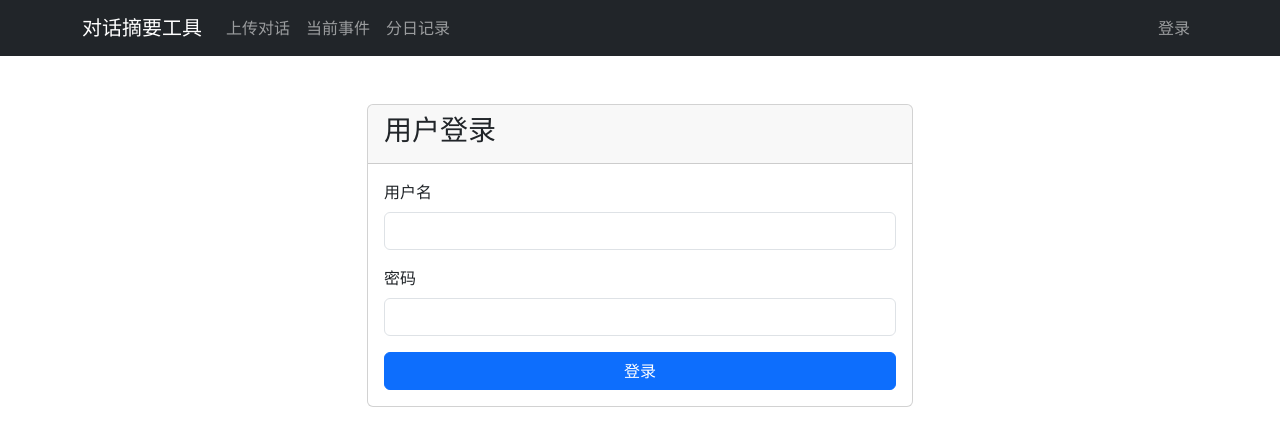
After one commit to JuruoMP/delta_web, a Flask app: page /login in a window 1280 px wide. The commit adds this page. Shown: the top 446 px of the page. Run offline with Flask 3, Linux system fonts and the light colour scheme.

Commit message:
Add login

```diff
--- a/app.py
+++ b/app.py
@@ -3,12 +3,12 @@ import json
 from flask import Flask, render_template, redirect, url_for, flash, request, jsonify
 from extensions import db
 from flask_wtf import FlaskForm
-from wtforms import TextAreaField, FileField, SubmitField
-from wtforms.validators import DataRequired
+from wtforms import TextAreaField, FileField, SubmitField, StringField, PasswordField
+from wtforms.validators import DataRequired, Length
 from datetime import datetime
 from dotenv import load_dotenv
 from services.llm_service import llm_service
-from models import Conversation, Event, Action, Memory
+from models import Conversation, Event, Action, Memory, User
 from services.db_service import add_conversation, get_all_conversations, clear_conversations, clear_all_data, get_latest_memory, add_memory
 
 from fake_data import fake_summary, fake_memory
@@ -24,13 +24,63 @@ app.config['SQLALCHEMY_TRACK_MODIFICATIONS'] = False
 
 db.init_app(app)
 
-# 表单定义
+# 登录表单
+class LoginForm(FlaskForm):
+    username = StringField('用户名', validators=[DataRequired(), Length(min=4, max=80)])
+    password = PasswordField('密码', validators=[DataRequired()])
+    submit = SubmitField('登录')
+
+# 上传表单
 class UploadForm(FlaskForm):
     conversation_text = TextAreaField('对话文本', validators=[DataRequired()])
     submit = SubmitField('提交处理')
 
+from functools import wraps
+from flask import session, g
+
+# 登录保护装饰器
+def login_required(f):
+    @wraps(f)
+    def decorated_function(*args, **kwargs):
+        if 'user_id' not in session:
+            flash('请先登录', 'warning')
+            return redirect(url_for('login'))
+        return f(*args, **kwargs)
+    return decorated_function
+
+# 加载当前用户
+@app.before_request
+def load_current_user():
+    if 'user_id' in session:
+        g.current_user = User.query.get(session['user_id'])
+    else:
+        g.current_user = None
+
+# 登录路由
+@app.route('/login', methods=['GET', 'POST'])
+def login():
+    if 'user_id' in session:
+        return redirect(url_for('index'))
+    form = LoginForm()
+    if form.validate_on_submit():
+        user = User.query.filter_by(username=form.username.data).first()
+        if user and user.check_password(form.password.data):
+            session['user_id'] = user.id
+            flash('登录成功！', 'success')
+            return redirect(url_for('index'))
+        flash('用户名或密码不正确', 'danger')
+    return render_template('login.html', form=form)
+
+# 登出路由
+@app.route('/logout')
+def logout():
+    session.pop('user_id', None)
+    flash('已成功登出', 'success')
+    return redirect(url_for('login'))
+
 # 路由
 @app.route('/', methods=['GET', 'POST'])
+@login_required
 def index():
     form = UploadForm()
     if form.validate_on_submit():
@@ -64,6 +114,7 @@ def index():
 
 
 @app.route('/current-event')
+@login_required
 def current_event():
     memory = get_latest_memory()
     event_list = []
@@ -80,6 +131,7 @@ def current_event():
 
 
 @app.route('/daily')
+@login_required
 def daily():
     # 查询所有对话并按日期分组
     conversations = get_all_conversations()
@@ -113,12 +165,15 @@ def daily():
     return render_template('daily.html', daily_conversations=daily_conversations)
 
 @app.route('/clear-database', methods=['POST'])
+@login_required
 def clear_database():
-    # 安全验证：仅在设置了CLEAR_DB_SECRET时检查请求头
-    clear_db_secret = os.getenv('CLEAR_DB_SECRET')
-    if clear_db_secret and request.headers.get('X-Secret-Key') != clear_db_secret:
-        print(f'Clear failed by key')
-        return jsonify({'status': 'error', 'message': 'Unauthorized'}), 401
+    # 检查是否为管理员用户
+    if g.current_user.username != 'admin':
+        return jsonify({'status': 'error', 'message': '权限不足，只有管理员可以清空数据库'}), 403
+    # 验证确认参数
+    confirm_admin = request.form.get('confirmAdmin')
+    if confirm_admin != 'admin':
+        return jsonify({'status': 'error', 'message': '请输入正确的确认信息'}), 400
 
     try:
         # 删除所有数据
@@ -134,9 +189,39 @@ def clear_database():
         db.session.rollback()
         return jsonify({'status': 'error', 'message': str(e)}), 500
 
+# 清空数据库确认页面路由
+@app.route('/clear-database-confirm', methods=['GET'])
+@login_required
+def clear_database_confirm():
+    # 检查是否为管理员
+    if g.current_user.username != 'admin':
+        flash('权限不足，只有管理员可以访问此页面', 'danger')
+        return redirect(url_for('index'))
+    from flask_wtf import FlaskForm
+    form = FlaskForm()  # 创建空表单用于CSRF令牌
+    return render_template('clear_database.html', form=form)
+
 # 创建数据库表
 with app.app_context():
     db.create_all()
 
+    # 创建默认管理员用户（如果不存在）
+    if not User.query.first():
+        # admin
+        admin_username = os.getenv('ADMIN_USERNAME', 'admin')
+        admin_password = os.getenv('ADMIN_PASSWORD', 'admin123')  # 默认密码，生产环境应修改
+        admin_user = User(username=admin_username)
+        admin_user.set_password(admin_password)
+        db.session.add(admin_user)
+        # demo_user
+        user_username = 'user'
+        user_password = 'user'
+        user_user = User(username=user_username)
+        user_user.set_password(user_password)
+        db.session.add(user_user)
+
+        db.session.commit()
+        print(f"已创建默认管理员用户: {admin_username}, 密码: {admin_password}")
+
 if __name__ == '__main__':
     app.run(debug=True)
--- a/templates/base.html
+++ b/templates/base.html
@@ -11,7 +11,7 @@
         <div class="container">
             <a class="navbar-brand" href="{{ url_for('index') }}">对话摘要工具</a>
             <div class="collapse navbar-collapse">
-                <ul class="navbar-nav">
+                <ul class="navbar-nav me-auto">
                     <li class="nav-item">
                         <a class="nav-link" href="{{ url_for('index') }}">上传对话</a>
                     </li>
@@ -21,6 +21,25 @@
                     <li class="nav-item">
                         <a class="nav-link" href="{{ url_for('daily') }}">分日记录</a>
                     </li>
+                    {% if g.current_user and g.current_user.username == 'admin' %}
+                    <li class="nav-item">
+                        <a class="nav-link text-danger" href="{{ url_for('clear_database_confirm') }}">清空数据库</a>
+                    </li>
+                    {% endif %}
+                </ul>
+                <ul class="navbar-nav">
+                    {% if g.current_user %}
+                    <li class="nav-item">
+                        <span class="nav-link">欢迎, {{ g.current_user.username }}</span>
+                    </li>
+                    <li class="nav-item">
+                        <a class="nav-link" href="{{ url_for('logout') }}">退出登录</a>
+                    </li>
+                    {% else %}
+                    <li class="nav-item">
+                        <a class="nav-link" href="{{ url_for('login') }}">登录</a>
+                    </li>
+                    {% endif %}
                 </ul>
             </div>
         </div>
--- /dev/null
+++ b/templates/login.html
@@ -0,0 +1,35 @@
+{% extends 'base.html' %}
+
+{% block content %}
+<div class="row justify-content-center mt-5">
+    <div class="col-md-6">
+        <div class="card">
+            <div class="card-header">
+                <h3 class="card-title">用户登录</h3>
+            </div>
+            <div class="card-body">
+                <form method="POST">
+                    {{ form.hidden_tag() }}
+                    <div class="mb-3">
+                        {{ form.username.label(class="form-label") }}
+                        {{ form.username(class="form-control" + (' is-invalid' if form.username.errors else '')) }}
+                        {% for error in form.username.errors %}
+                            <div class="invalid-feedback">{{ error }}</div>
+                        {% endfor %}
+                    </div>
+                    <div class="mb-3">
+                        {{ form.password.label(class="form-label") }}
+                        {{ form.password(class="form-control" + (' is-invalid' if form.password.errors else '')) }}
+                        {% for error in form.password.errors %}
+                            <div class="invalid-feedback">{{ error }}</div>
+                        {% endfor %}
+                    </div>
+                    <div class="d-grid">
+                        {{ form.submit(class="btn btn-primary") }}
+                    </div>
+                </form>
+            </div>
+        </div>
+    </div>
+</div>
+{% endblock %}
```
Also changed, not shown: models.py (+15 -0 lines), templates/clear_database.html (added, +47 -0 lines), 1 other file.
